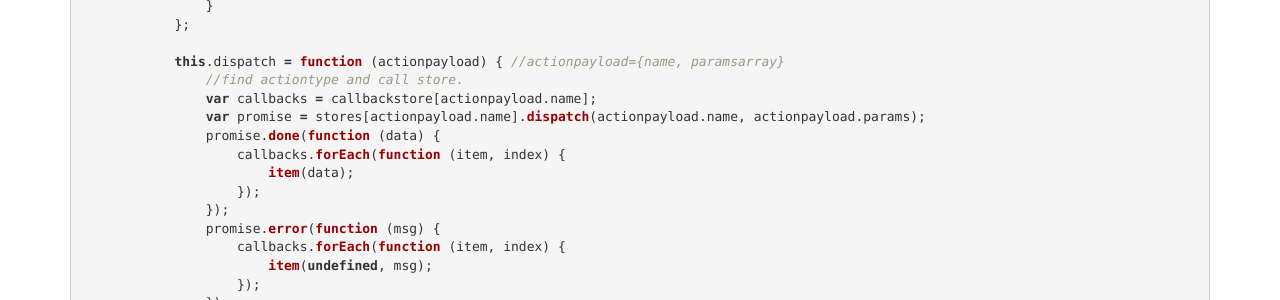
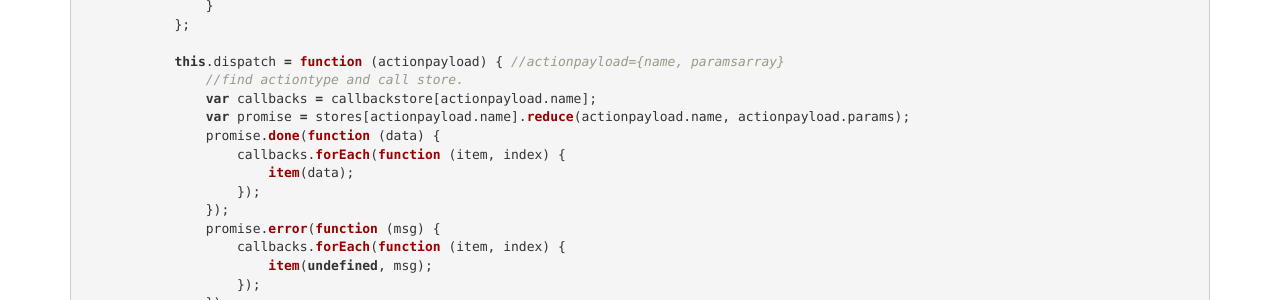
Before and after one commit to srirangamv/srirangamv.github.io, a Jekyll site: the page built from _posts/2017-02-25-flux_like_architecture.md, in a window 1280 px wide and 900 px high, scrolled down 1361 px. Shown: the part 151-451 px from the top of the window. Built offline with Jekyll 4.4.1, drawn with Linux system fonts in a browser that asks for light colours; nearby versions of some CDN libraries.

Commit message:
minor changes..

```diff
--- a/_posts/2017-02-25-flux_like_architecture.md
+++ b/_posts/2017-02-25-flux_like_architecture.md
@@ -80,7 +80,7 @@
             this.dispatch = function (actionpayload) { //actionpayload={name, paramsarray}
                 //find actiontype and call store.
                 var callbacks = callbackstore[actionpayload.name];
-                var promise = stores[actionpayload.name].dispatch(actionpayload.name, actionpayload.params);
+                var promise = stores[actionpayload.name].reduce(actionpayload.name, actionpayload.params);
                 promise.done(function (data) {
                     callbacks.forEach(function (item, index) {
                         item(data);
@@ -158,7 +158,7 @@
                 "getsub",
                 "getdiv"
             ], this);
-            this.dispatch = function (actiontype, params) {
+            this.reduce = function (actiontype, params) {
                 //based on actiontype return a promise
                 switch (actiontype) {
                     case "getadd":
```
